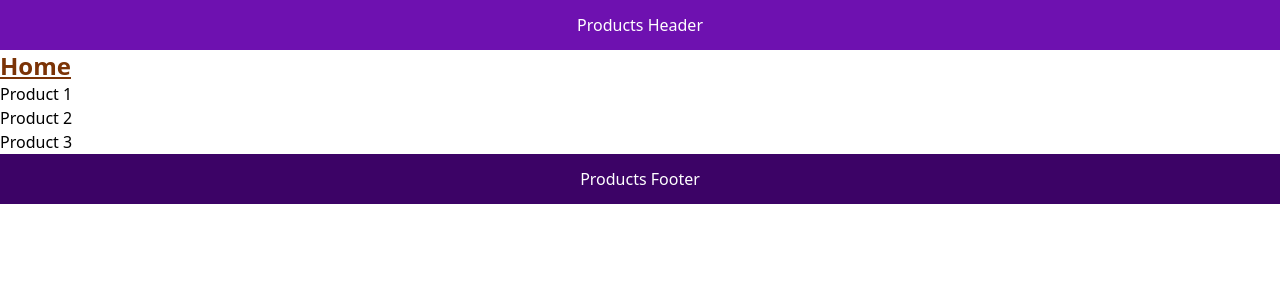
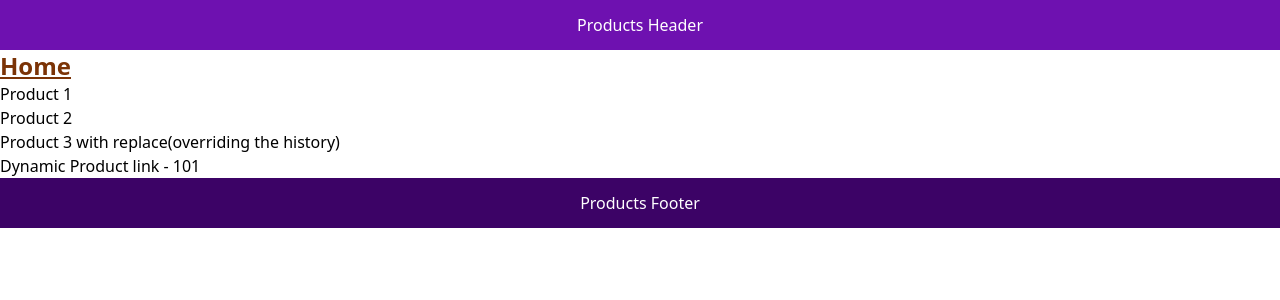
Before and after one commit to PANKAJGUSAIN/NextJS_Prep, a Next.js app: page /Products in a window 1280 px wide. Shown: the top 300 px of the page. Built offline with nearby package versions, Linux system fonts and the light colour scheme.

Commit message:
create dynamic route uning <Link>  & replace prop use

```diff
--- a/src/app/Products/page.jsx
+++ b/src/app/Products/page.jsx
@@ -1,14 +1,16 @@
 import Link from "next/link";
 
 export default function productComponent() {
+    const productId = 101
     return (
         <>
             <h4 className="underline text-amber-900 text-2xl font-extrabold"><Link href="/">Home</Link></h4>
             <h1>
                 <ul>
-                    <li>Product 1</li>
-                    <li>Product 2</li>
-                    <li>Product 3</li>
+                    <li><Link href='/Products/1'>Product 1</Link></li>
+                    <li><Link href='/Products/2'>Product 2</Link></li>
+                    <li><Link href='/Products/3' replace>Product 3 with replace(overriding the history)</Link></li>
+                    <li><Link href={`/Products/${productId}`}>Dynamic Product link - {productId}</Link></li>
                 </ul>
             </h1>
         </>
```
